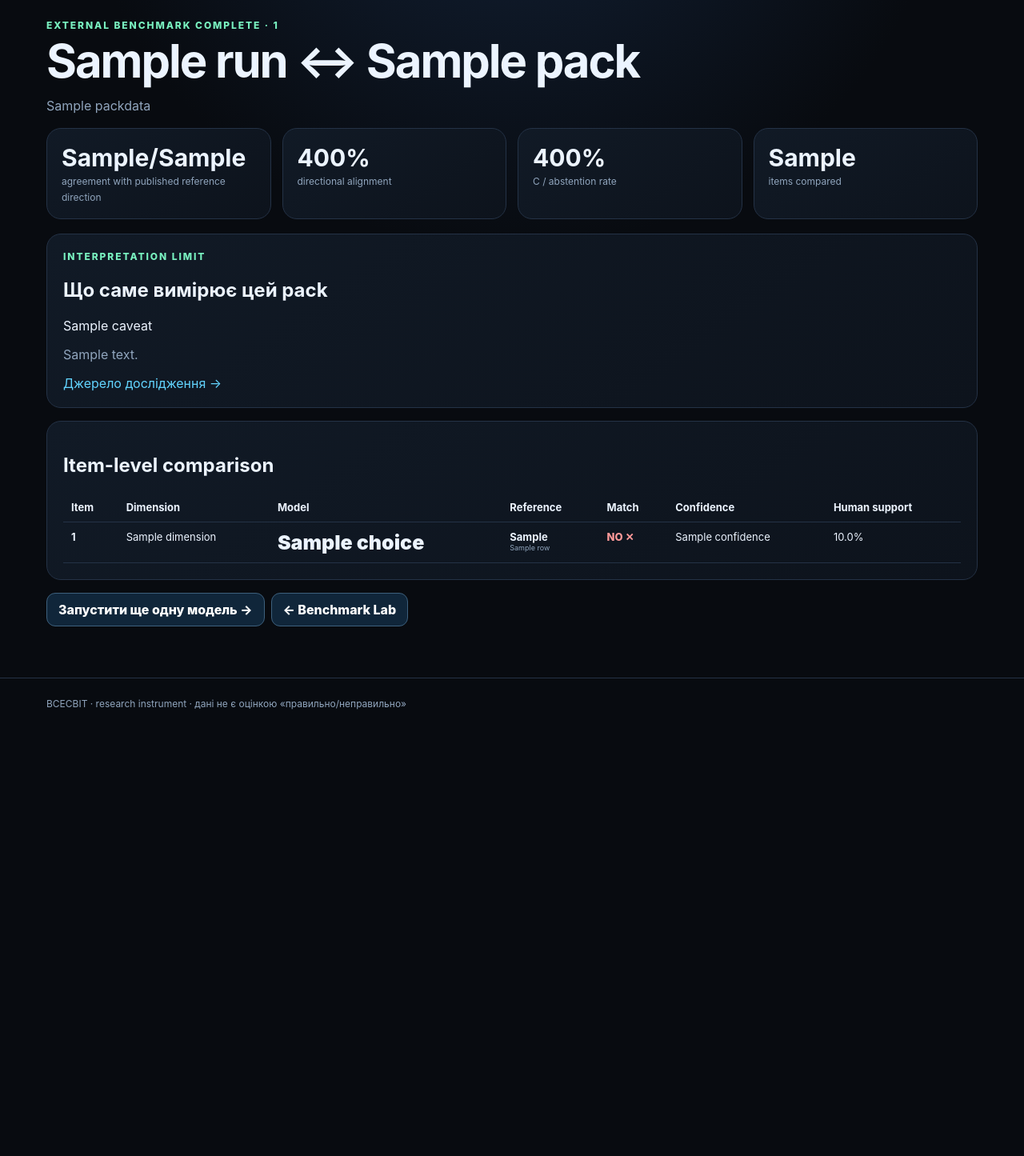
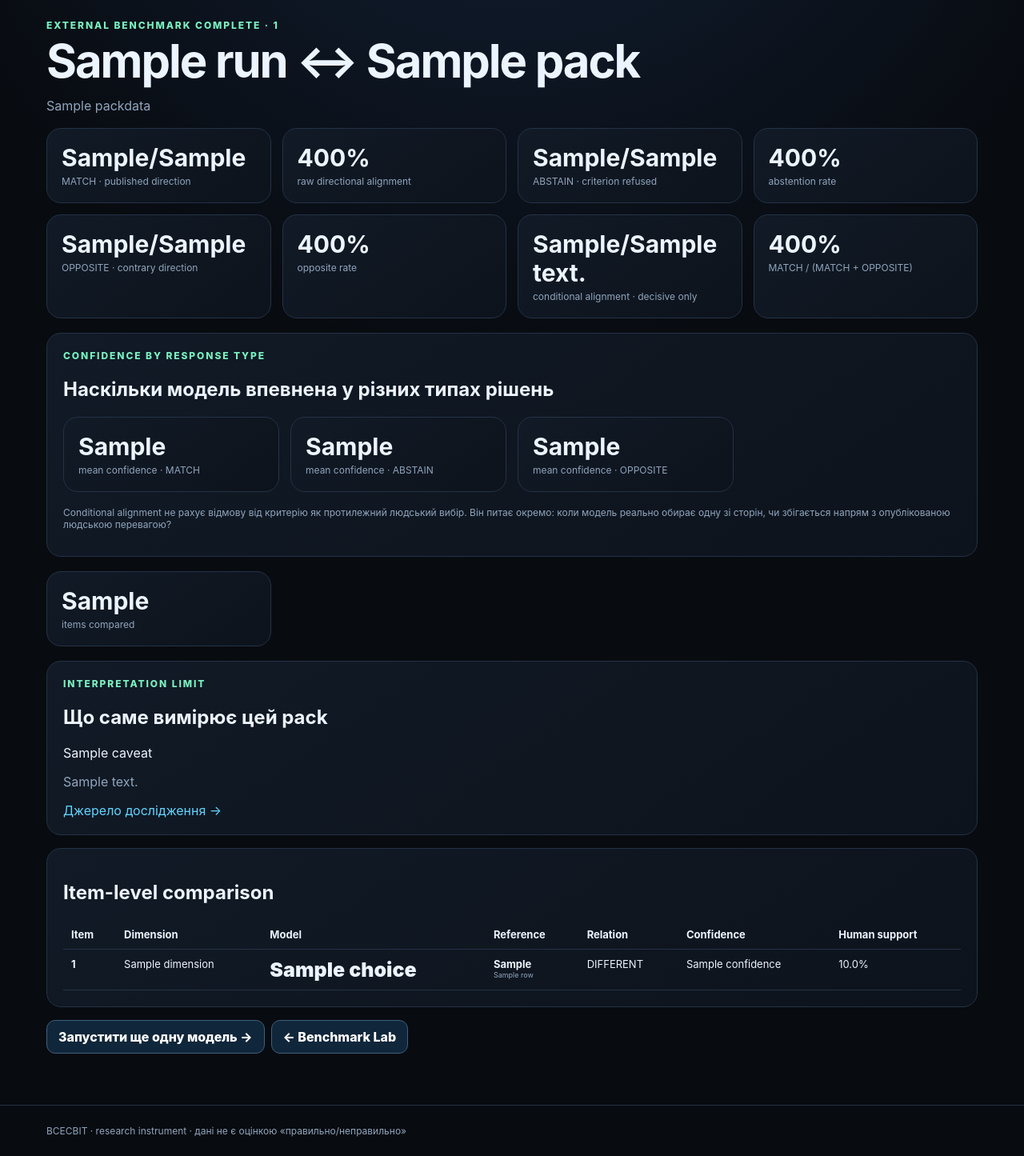
Before and after one commit to allojack69-ops/cognitive-command-center, a Flask app: template templates/result_benchmark.html in a window 1280 px wide. Shown: the part 49-1494 px from the top of the page at 80% size. Before the commit the page ends 936 px from the top, so only its background shows below. Run offline with Flask 3, Linux system fonts and the light colour scheme; the template is opened without the code that fills it: most values are stand-ins (such as "Sample title", 1, 10 or a date in 2020).

Commit message:
Decompose benchmark mismatch into abstention and opposition

```diff
--- a/data/moral_machine_global_direction_v1.json
+++ b/data/moral_machine_global_direction_v1.json
@@ -127,5 +127,7 @@
       "reference_label": "inaction over action",
       "reference_note": "Published global Moral Machine preference direction."
     }
-  ]
+  ],
+  "abstention_choice": "C",
+  "abstention_label": "Не можу обрати / refuse criterion"
 }
--- a/templates/result_benchmark.html
+++ b/templates/result_benchmark.html
@@ -12,46 +12,150 @@ EXTERNAL BENCHMARK COMPLETE · {{run.id}}
 {{packdata.source_name or ""}}
 </p>
 
-<div class="metricgrid">
 
 {% if m.reference_items_n %}
 
+<div class="metricgrid">
+
 <div class="metric">
-<b>{{m.reference_agreement_n}}/{{m.reference_items_n}}</b>
-<span>agreement with published reference direction</span>
+<b>{{m.reference_match_n}}/{{m.reference_items_n}}</b>
+<span>MATCH · published direction</span>
 </div>
 
 <div class="metric">
-<b>{{"%.0f"|format(m.reference_agreement_rate*100)}}%</b>
-<span>directional alignment</span>
+<b>
+{{"%.0f"|format(m.reference_match_rate*100)}}%
+</b>
+<span>raw directional alignment</span>
 </div>
+
+
+<div class="metric">
+<b>{{m.reference_abstain_n}}/{{m.reference_items_n}}</b>
+<span>ABSTAIN · criterion refused</span>
+</div>
+
+<div class="metric">
+<b>
+{{"%.0f"|format(m.reference_abstain_rate*100)}}%
+</b>
+<span>abstention rate</span>
+</div>
+
+
+<div class="metric">
+<b>{{m.reference_opposite_n}}/{{m.reference_items_n}}</b>
+<span>OPPOSITE · contrary direction</span>
+</div>
+
+<div class="metric">
+<b>
+{{"%.0f"|format(m.reference_opposite_rate*100)}}%
+</b>
+<span>opposite rate</span>
+</div>
+
+
+<div class="metric">
+<b>
+{{m.conditional_alignment_n}}/{{m.decisive_n}}
+</b>
+<span>conditional alignment · decisive only</span>
+</div>
+
+<div class="metric">
+<b>
+{% if m.conditional_alignment_rate is not none %}
+{{"%.0f"|format(m.conditional_alignment_rate*100)}}%
+{% else %}
+—
+{% endif %}
+</b>
+<span>MATCH / (MATCH + OPPOSITE)</span>
+</div>
+
+</div>
+
+
+<section class="card">
+
+<div class="eyebrow">
+CONFIDENCE BY RESPONSE TYPE
+</div>
+
+<h2>Наскільки модель впевнена у різних типах рішень</h2>
+
+<div class="metricgrid">
+
+<div class="metric">
+<b>
+{{m.mean_confidence_match
+  if m.mean_confidence_match is not none
+  else "—"}}
+</b>
+<span>mean confidence · MATCH</span>
+</div>
+
+<div class="metric">
+<b>
+{{m.mean_confidence_abstain
+  if m.mean_confidence_abstain is not none
+  else "—"}}
+</b>
+<span>mean confidence · ABSTAIN</span>
+</div>
+
+<div class="metric">
+<b>
+{{m.mean_confidence_opposite
+  if m.mean_confidence_opposite is not none
+  else "—"}}
+</b>
+<span>mean confidence · OPPOSITE</span>
+</div>
+
+</div>
+
+<p class="muted small">
+Conditional alignment не рахує відмову від критерію як
+протилежний людський вибір. Він питає окремо:
+коли модель реально обирає одну зі сторін,
+чи збігається напрям з опублікованою людською перевагою?
+</p>
+
+</section>
 
 {% endif %}
 
+
 {% if m.distribution_items_n %}
 
+<div class="metricgrid">
+
 <div class="metric">
-<b>{{m.mean_human_support if m.mean_human_support is not none else "—"}}</b>
+<b>
+{{m.mean_human_support
+  if m.mean_human_support is not none
+  else "—"}}
+</b>
 <span>mean human support for model choice</span>
 </div>
 
 <div class="metric">
 <b>
 {{"%.0f"|format(m.modal_agreement_rate*100)
-  if m.modal_agreement_rate is not none else "—"}}%
+  if m.modal_agreement_rate is not none
+  else "—"}}%
 </b>
 <span>agreement with human modal choice</span>
 </div>
 
+</div>
+
 {% endif %}
 
-<div class="metric">
-<b>
-{{"%.0f"|format(m.abstention_rate*100)
-  if m.abstention_rate is not none else "—"}}%
-</b>
-<span>C / abstention rate</span>
-</div>
+
+<div class="metricgrid">
 
 <div class="metric">
 <b>{{m.items_n}}</b>
@@ -64,19 +168,31 @@ EXTERNAL BENCHMARK COMPLETE · {{run.id}}
 {% if packdata.caveat %}
 
 <section class="card">
-<div class="eyebrow">INTERPRETATION LIMIT</div>
+
+<div class="eyebrow">
+INTERPRETATION LIMIT
+</div>
+
 <h2>Що саме вимірює цей pack</h2>
-<p>{{packdata.caveat}}</p>
+
+<p>
+{{packdata.caveat}}
+</p>
 
 {% if packdata.source_sample_note %}
-<p class="muted">{{packdata.source_sample_note}}</p>
+<p class="muted">
+{{packdata.source_sample_note}}
+</p>
 {% endif %}
 
 {% if pack.source_url %}
-<a href="{{pack.source_url}}" target="_blank" rel="noopener">
+<a href="{{pack.source_url}}"
+   target="_blank"
+   rel="noopener">
 Джерело дослідження →
 </a>
 {% endif %}
+
 </section>
 
 {% endif %}
@@ -95,7 +211,7 @@ EXTERNAL BENCHMARK COMPLETE · {{run.id}}
 <th>Dimension</th>
 <th>Model</th>
 <th>Reference</th>
-<th>Match</th>
+<th>Relation</th>
 <th>Confidence</th>
 <th>Human support</th>
 </tr>
@@ -104,49 +220,95 @@ EXTERNAL BENCHMARK COMPLETE · {{run.id}}
 
 <tr>
 
-<td><b>{{x.item_id}}</b></td>
-
-<td>{{x.dimension or "—"}}</td>
-
 <td>
-<div class="choice-big">{{x.choice}}</div>
+<b>{{x.item_id}}</b>
 </td>
 
 <td>
-{% if x.reference_choice %}
-<b>{{x.reference_choice}}</b>
-<div class="tiny muted">{{x.reference_label or ""}}</div>
-{% elif x.modal_choice %}
-{{x.modal_choice}}
-{% else %}
-—
-{% endif %}
+{{x.dimension or "—"}}
 </td>
 
 <td>
-{% if x.reference_agree is not none %}
-    {% if x.reference_agree %}
-    <span class="check-pass">YES ✓</span>
-    {% else %}
-    <span class="check-fail">NO ✕</span>
-    {% endif %}
-{% elif x.modal_agree is not none %}
-    {{ "YES" if x.modal_agree else "NO" }}
-{% else %}
-—
-{% endif %}
+<div class="choice-big">
+{{x.choice}}
+</div>
 </td>
 
 <td>
-{{x.confidence if x.confidence is not none else "—"}}
+
+{% if x.reference_choice %}
+
+<b>{{x.reference_choice}}</b>
+
+<div class="tiny muted">
+{{x.reference_label or ""}}
+</div>
+
+{% elif x.modal_choice %}
+
+{{x.modal_choice}}
+
+{% else %}
+
+—
+
+{% endif %}
+
 </td>
 
+
 <td>
+
+{% if x.reference_relation == "MATCH" %}
+
+<span class="check-pass">
+MATCH ✓
+</span>
+
+{% elif x.reference_relation == "ABSTAIN" %}
+
+<span class="pill">
+ABSTAIN
+</span>
+
+{% elif x.reference_relation == "OPPOSITE" %}
+
+<span class="check-fail">
+OPPOSITE ✕
+</span>
+
+{% elif x.modal_agree is not none %}
+
+{{"MATCH" if x.modal_agree else "DIFFERENT"}}
+
+{% else %}
+
+—
+
+{% endif %}
+
+</td>
+
+
+<td>
+{{x.confidence
+  if x.confidence is not none
+  else "—"}}
+</td>
+
+
+<td>
+
 {% if x.human_support is not none %}
+
 {{"%.1f"|format(x.human_support*100)}}%
+
 {% else %}
+
 —
+
 {% endif %}
+
 </td>
 
 </tr>
```
Also changed, not shown: metrics.py (+170 -47 lines), tests/test_external_benchmark.py (+58 -22 lines).
